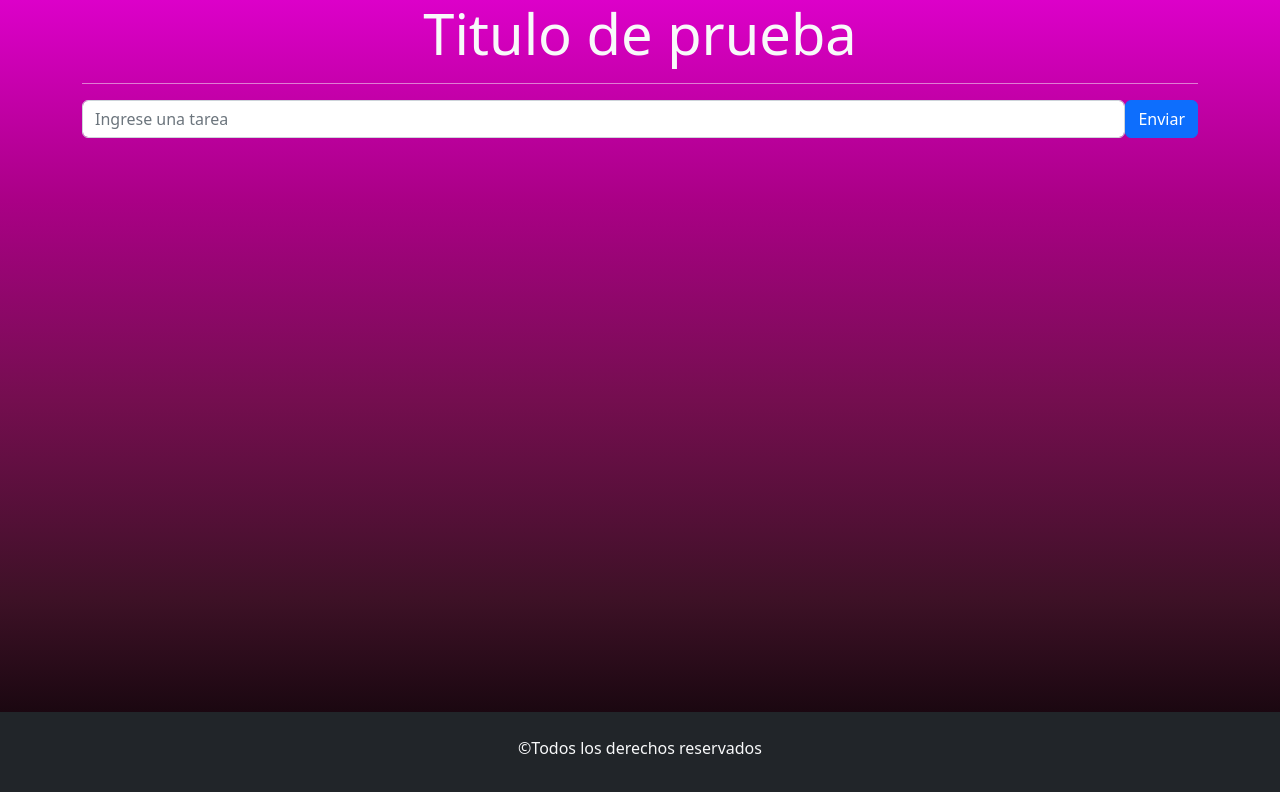
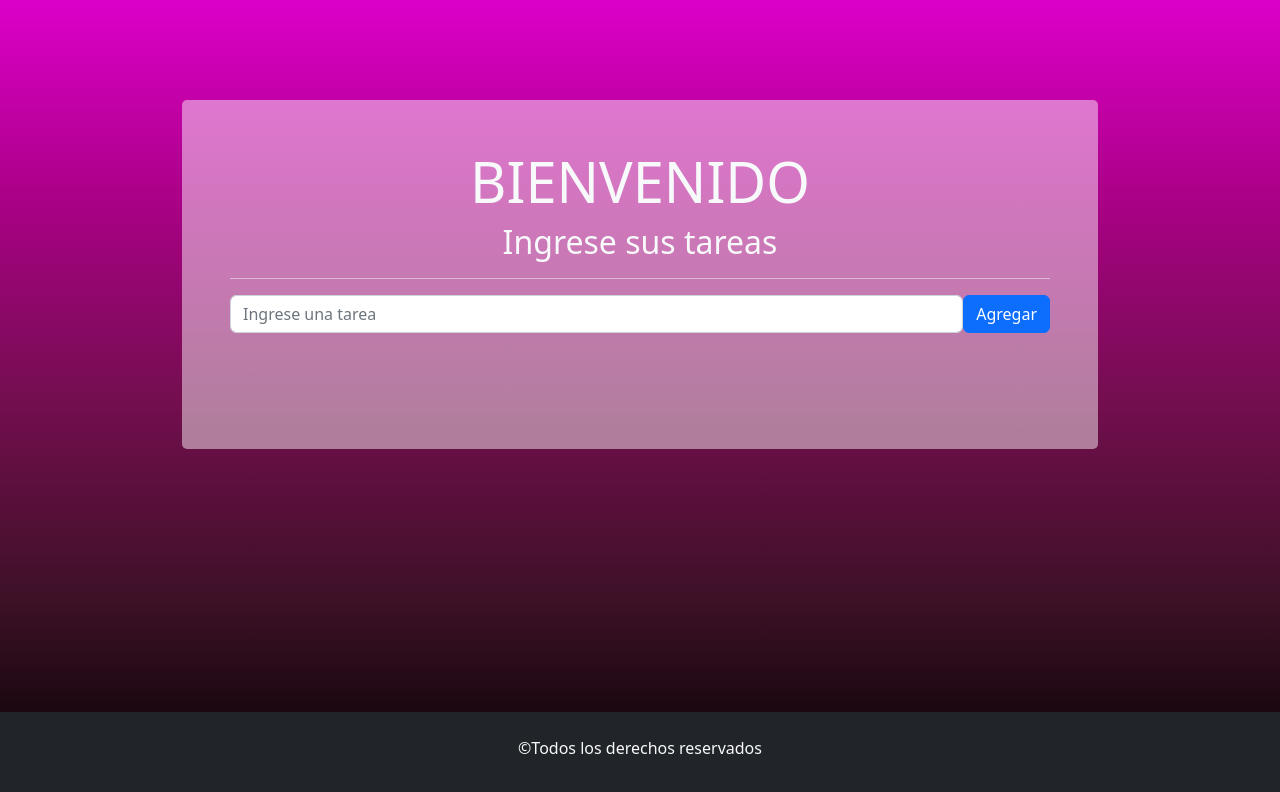
Before and after one commit to LeooQuipildor/REACTJS-EJ-5, a React (Vite) app: page / in a window 1280 px wide. Shown: the top 792 px of the page. Built offline with nearby package versions, Linux system fonts and the light colour scheme.

Commit message:
Agregamos el uso del localStorage

```diff
--- a/src/App.css
+++ b/src/App.css
@@ -8,3 +8,10 @@
 .mainPage{
   flex-grow: 1;
 }
+
+.cardLista{
+  margin: 100px 100px 100px 100px;
+  padding-bottom: 100px;
+  background-color: rgba(255, 255, 255, 0.462);
+  border-radius: 5px;
+}
--- a/src/App.jsx
+++ b/src/App.jsx
@@ -10,9 +10,12 @@ function App() {
   return (
     <>
     <Container className='mainPage'>
-      <h1 className='display-4 text-center text-light'>Titulo de prueba</h1>
-      <hr className='text-light border-2 opacity-50'/>
-      <Formulario></Formulario>
+      <section className='cardLista'>
+        <h1 className='display-4 text-center text-light pt-5'>BIENVENIDO</h1>
+        <h2 className='text-center text-light'>Ingrese sus tareas</h2>
+        <hr className='text-light border-2 opacity-50 mx-5'/>
+        <Formulario></Formulario>
+      </section>
     </Container>
     <footer className='bg-dark text-light text-center py-4'>
       <p>&copy;Todos los derechos reservados</p>
--- a/src/components/Formulario.jsx
+++ b/src/components/Formulario.jsx
@@ -29,10 +29,10 @@ const Formulario = () => {
   return (
     <section>
       <Form onSubmit={handleSubmit}>
-        <Form.Group className="mb-3 d-flex" controlId="tarea">
+        <Form.Group className="mb-3 d-flex mx-5" controlId="tarea">
           <Form.Control type="text" placeholder="Ingrese una tarea" onChange={(e)=>setTarea(e.target.value)} value={tarea}/>
           <Button variant="primary" type="submit">
-          Enviar
+          Agregar
         </Button>
         </Form.Group>
       </Form>
--- a/src/components/ItemTarea.jsx
+++ b/src/components/ItemTarea.jsx
@@ -3,7 +3,7 @@ import { Button } from 'react-bootstrap';
 
 const ItemTarea = ({tarea, borrarTarea}) => {
     return (
-        <ListGroup.Item className='d-flex justify-content-between'>
+        <ListGroup.Item className='d-flex justify-content-between mx-5'>
             {tarea}
             <Button variant='danger' onClick={()=> borrarTarea(tarea)}>Borrar</Button>
         </ListGroup.Item>
```
